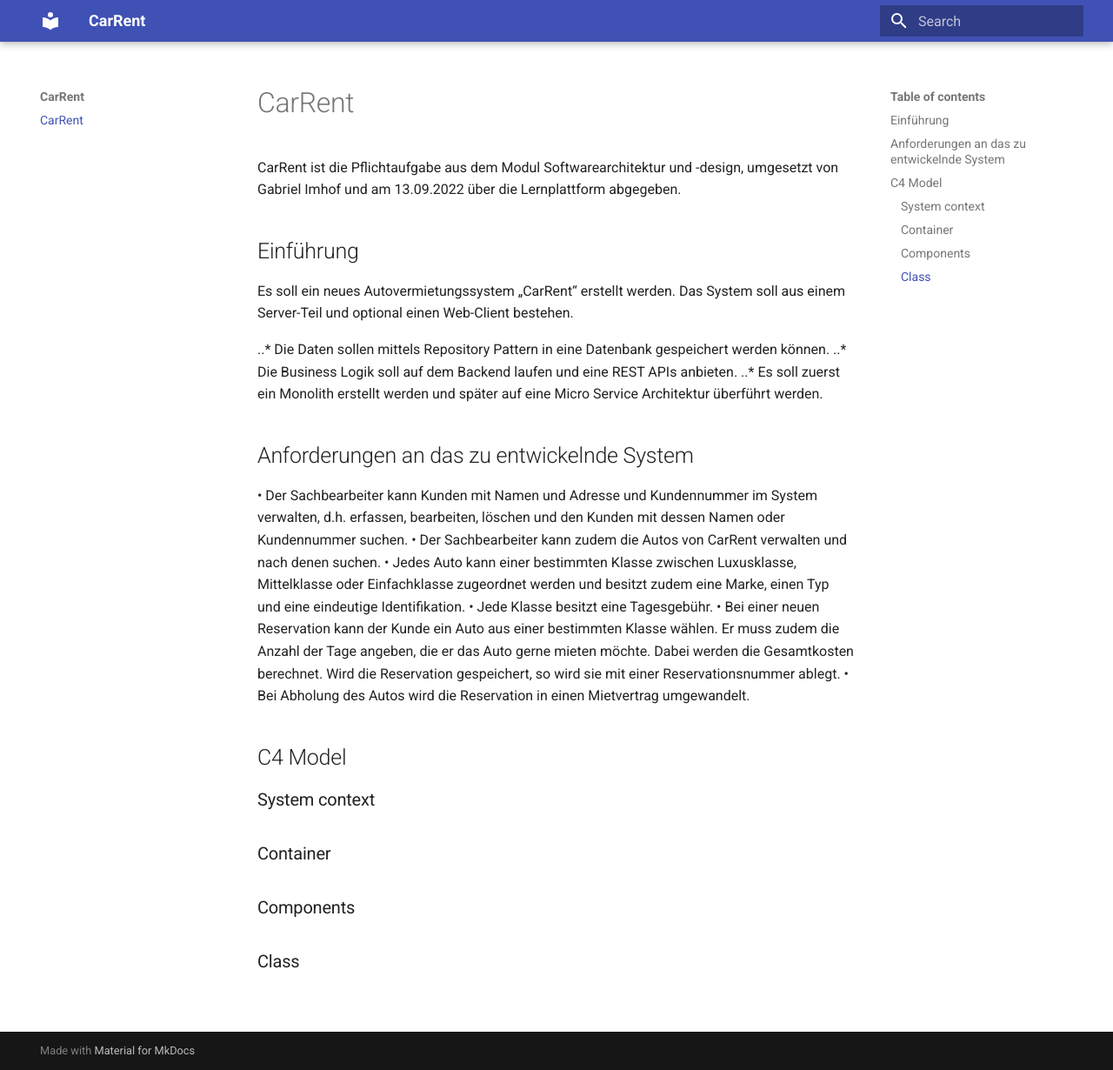
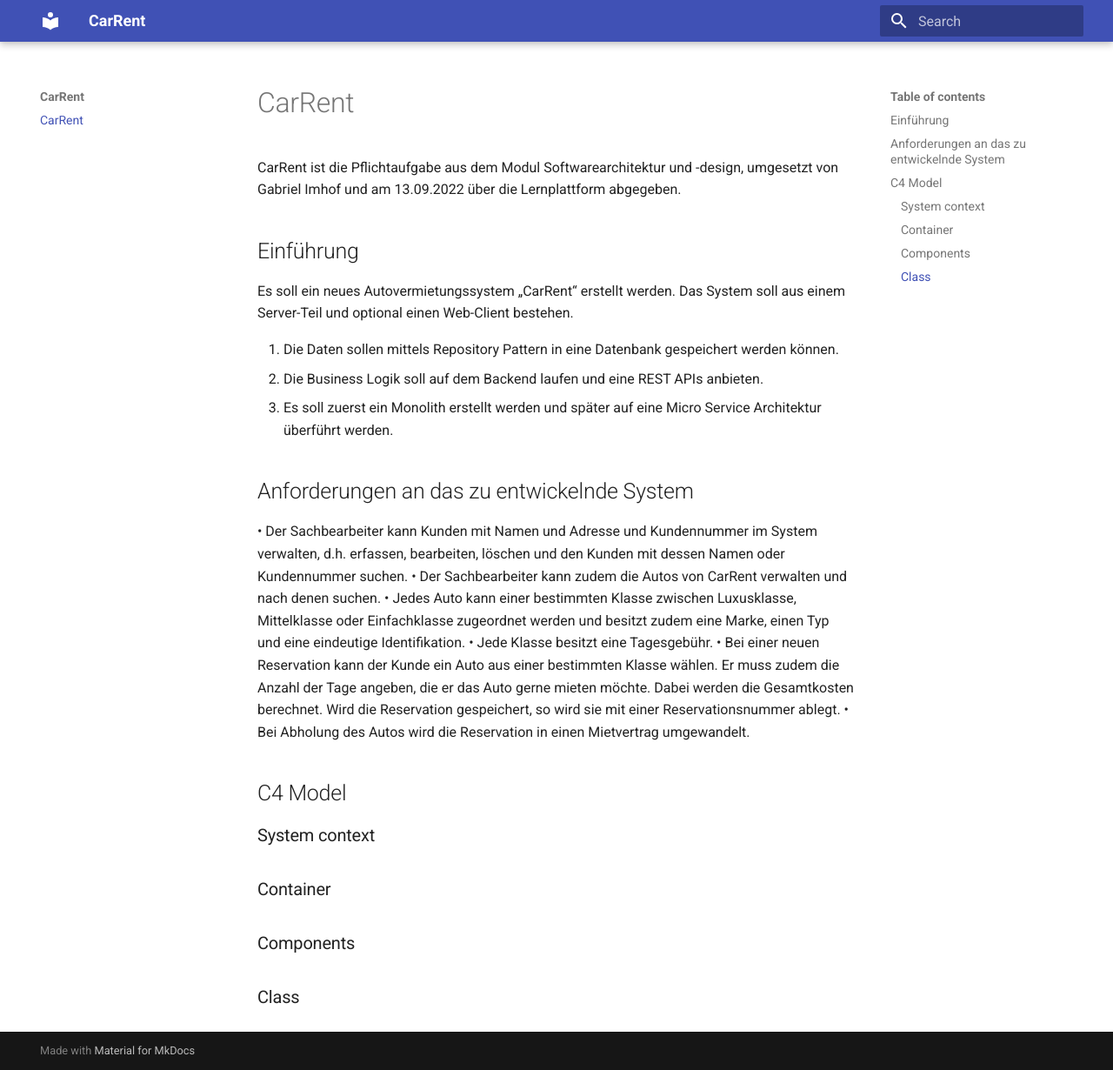
Before and after one commit to DrAssimov/CarRent, an MkDocs documentation site: the page built from docs/index.md, in a window 1280 px wide and 1230 px high. Shown: the whole window at 87% size. Built offline with MkDocs 1.6.1 and Material for MkDocs 9.7.7, drawn with Linux system fonts in a browser that asks for light colours; part of the change alters nothing that is shown.

```diff
--- a/docs/index.md
+++ b/docs/index.md
@@ -4,9 +4,9 @@ CarRent ist die Pflichtaufgabe aus dem Modul Softwarearchitektur und -design, um
 ## Einführung
 Es soll ein neues Autovermietungssystem „CarRent“ erstellt werden. Das System soll aus einem Server-Teil und optional einen Web-Client bestehen.
 
-  ..* Die Daten sollen mittels Repository Pattern in eine Datenbank gespeichert werden können.
-  ..* Die Business Logik soll auf dem Backend laufen und eine REST APIs anbieten.
-  ..* Es soll zuerst ein Monolith erstellt werden und später auf eine Micro Service Architektur überführt werden.
+1. Die Daten sollen mittels Repository Pattern in eine Datenbank gespeichert werden können.
+2. Die Business Logik soll auf dem Backend laufen und eine REST APIs anbieten.
+3. Es soll zuerst ein Monolith erstellt werden und später auf eine Micro Service Architektur überführt werden.
 
 ## Anforderungen an das zu entwickelnde System
   • Der Sachbearbeiter kann Kunden mit Namen und Adresse und Kundennummer im System verwalten, d.h. erfassen, bearbeiten, löschen und den Kunden mit dessen Namen oder Kundennummer suchen.
```
